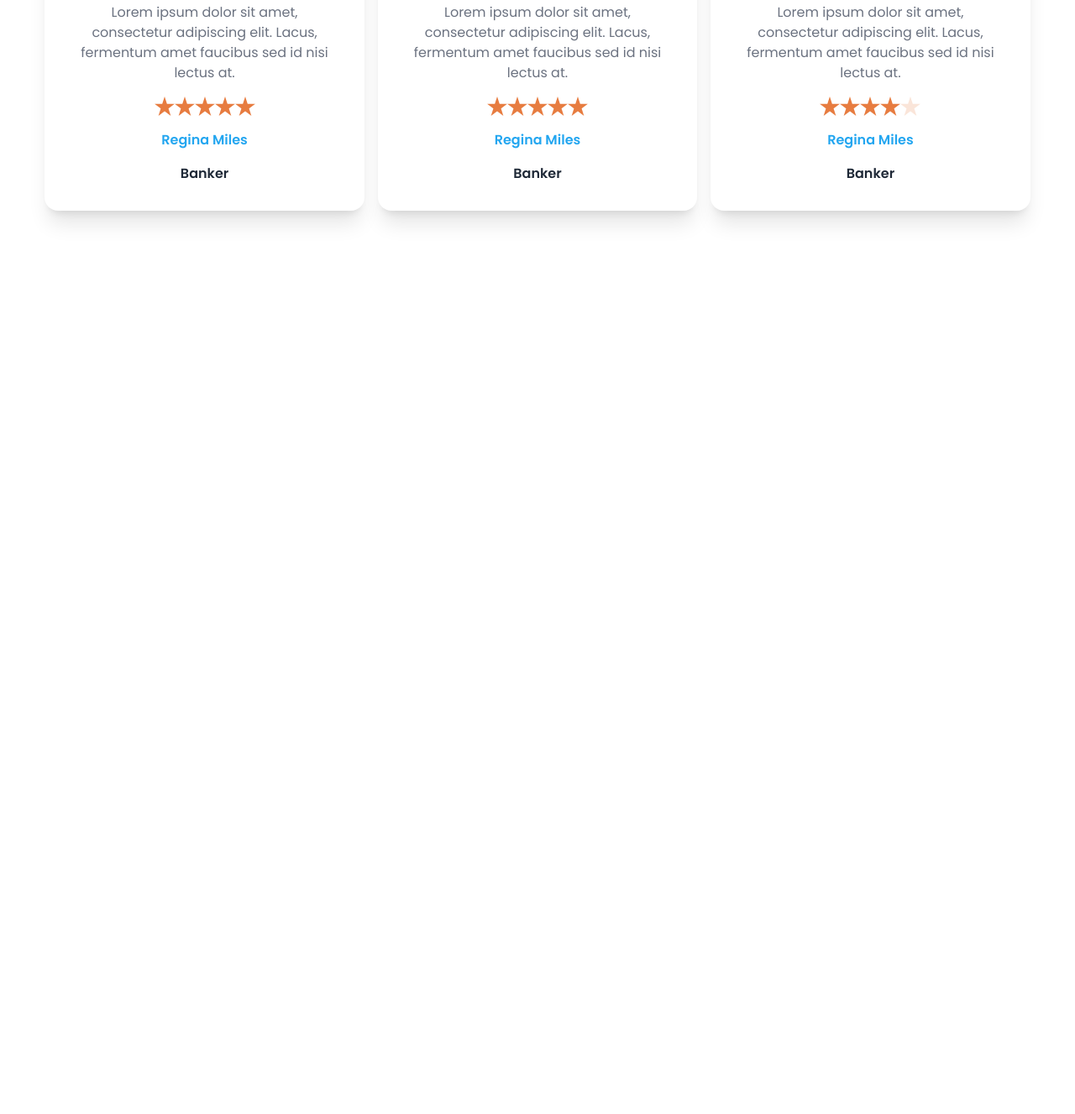
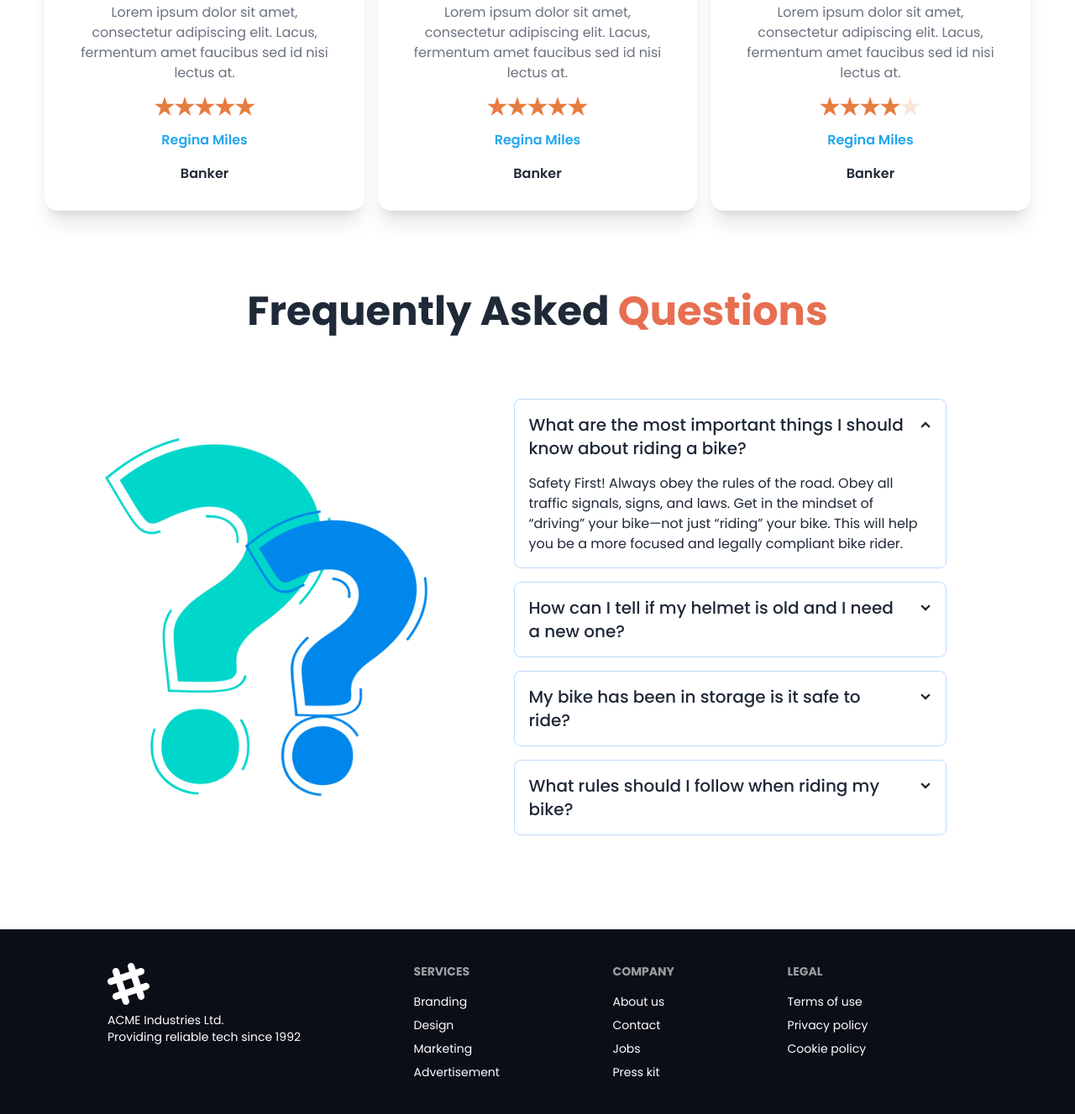
Before and after one commit to samir-45/Bike-zone-project-with-daisyUI, a plain HTML site: page index.html in a window 1280 px wide. Shown: the part 1806-3133 px from the top of the page at 84% size. Before the commit the page ends 2153 px from the top, so only its background shows below. Drawn offline with nearby package versions, Linux system fonts and the light colour scheme.

Commit message:
All done

```diff
--- a/index.html
+++ b/index.html
@@ -321,10 +321,104 @@
 
 
          </section>
+
+         <!-- FAQ section -->
+
+         <section class="my-24">
+          <h3 class="text-5xl font-bold text-center mb-16">Frequently Asked <span class="text-[#E76F51]">Questions</span></h3>
+          <div class="hero ">
+
+            <div class="hero-content w-full md:flex gap-5 flex-col lg:flex-row md:justify-evenly">
+
+              <!-- Image -->
+              <img
+                src="./images/others/faq.png"
+                class="max-w-sm rounded-lg" />
+              <!-- Faq -->
+
+<div class="flex flex-col gap-4 px-7 lg:w-1/2">
+  <div class="collapse collapse-arrow border border-blue-200 rounded-lg">
+    <input type="radio" name="my-accordion-2" checked="checked" />
+    <div class="collapse-title text-xl font-medium">What are the most important things I should
+      know about riding a bike?</div>
+    <div class="collapse-content">
+      <p>Safety First! Always obey the rules of the road. Obey all traffic signals, signs, and laws. Get in the mindset of “driving” your bike—not just “riding” your bike. This will help you be a more focused and legally compliant bike rider. </p>
+    </div>
+  </div>
+  <div class="collapse collapse-arrow border border-blue-200 rounded-lg">
+    <input type="radio" name="my-accordion-2" />
+    <div class="collapse-title text-xl font-medium">How can I tell if my helmet is old and I need a
+      new one?</div>
+    <div class="collapse-content">
+      <p>hello</p>
+    </div>
+  </div>
+  <div class="collapse collapse-arrow border border-blue-200 rounded-lg">
+    <input type="radio" name="my-accordion-2" />
+    <div class="collapse-title text-xl font-medium">My bike has been in storage is it safe to ride?</div>
+    <div class="collapse-content">
+      <p>hello</p>
+    </div>
+  </div>
+  <div class="collapse collapse-arrow border border-blue-200 rounded-lg">
+    <input type="radio" name="my-accordion-2" />
+    <div class="collapse-title text-xl font-medium">What rules should I follow when riding my bike?</div>
+    <div class="collapse-content">
+      <p>hello</p>
+    </div>
+  </div>
+</div>
+              <!-- FAQ done -->
+
+            </div>
+          </div>
+
+         </section>
       </main>
 
 
       <!-- footer section -->
-       <footer></footer>
+
+        <footer class="footer bg-[#0B0D17] text-white px-12 md:px24 lg:px-32 p-10">
+          <aside>
+            <svg
+              width="50"
+              height="50"
+              viewBox="0 0 24 24"
+              xmlns="http://www.w3.org/2000/svg"
+              fill-rule="evenodd"
+              clip-rule="evenodd"
+              class="fill-current">
+              <path
+                d="M22.672 15.226l-2.432.811.841 2.515c.33 1.019-.209 2.127-1.23 2.456-1.15.325-2.148-.321-2.463-1.226l-.84-2.518-5.013 1.677.84 2.517c.391 1.203-.434 2.542-1.831 2.542-.88 0-1.601-.564-1.86-1.314l-.842-2.516-2.431.809c-1.135.328-2.145-.317-2.463-1.229-.329-1.018.211-2.127 1.231-2.456l2.432-.809-1.621-4.823-2.432.808c-1.355.384-2.558-.59-2.558-1.839 0-.817.509-1.582 1.327-1.846l2.433-.809-.842-2.515c-.33-1.02.211-2.129 1.232-2.458 1.02-.329 2.13.209 2.461 1.229l.842 2.515 5.011-1.677-.839-2.517c-.403-1.238.484-2.553 1.843-2.553.819 0 1.585.509 1.85 1.326l.841 2.517 2.431-.81c1.02-.33 2.131.211 2.461 1.229.332 1.018-.21 2.126-1.23 2.456l-2.433.809 1.622 4.823 2.433-.809c1.242-.401 2.557.484 2.557 1.838 0 .819-.51 1.583-1.328 1.847m-8.992-6.428l-5.01 1.675 1.619 4.828 5.011-1.674-1.62-4.829z"></path>
+            </svg>
+            <p>
+              ACME Industries Ltd.
+              <br />
+              Providing reliable tech since 1992
+            </p>
+          </aside>
+          <nav>
+            <h6 class="footer-title">Services</h6>
+            <a class="link link-hover">Branding</a>
+            <a class="link link-hover">Design</a>
+            <a class="link link-hover">Marketing</a>
+            <a class="link link-hover">Advertisement</a>
+          </nav>
+          <nav>
+            <h6 class="footer-title">Company</h6>
+            <a class="link link-hover">About us</a>
+            <a class="link link-hover">Contact</a>
+            <a class="link link-hover">Jobs</a>
+            <a class="link link-hover">Press kit</a>
+          </nav>
+          <nav>
+            <h6 class="footer-title">Legal</h6>
+            <a class="link link-hover">Terms of use</a>
+            <a class="link link-hover">Privacy policy</a>
+            <a class="link link-hover">Cookie policy</a>
+          </nav>
+        </footer>
+
 </body>
 </html>
```
